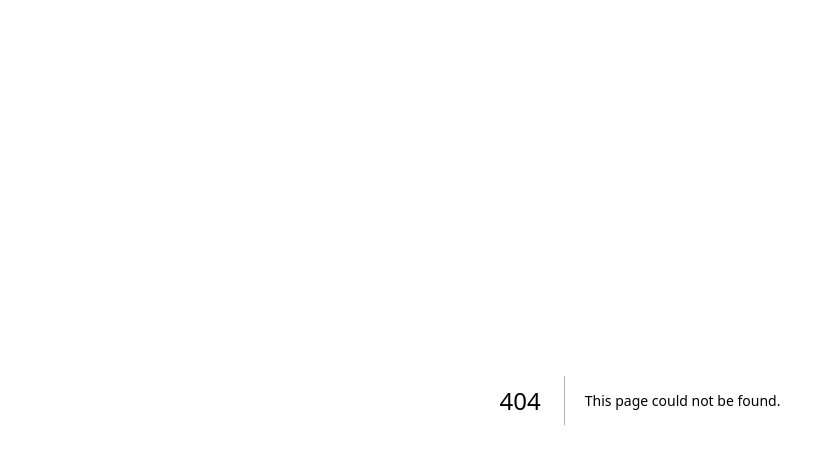
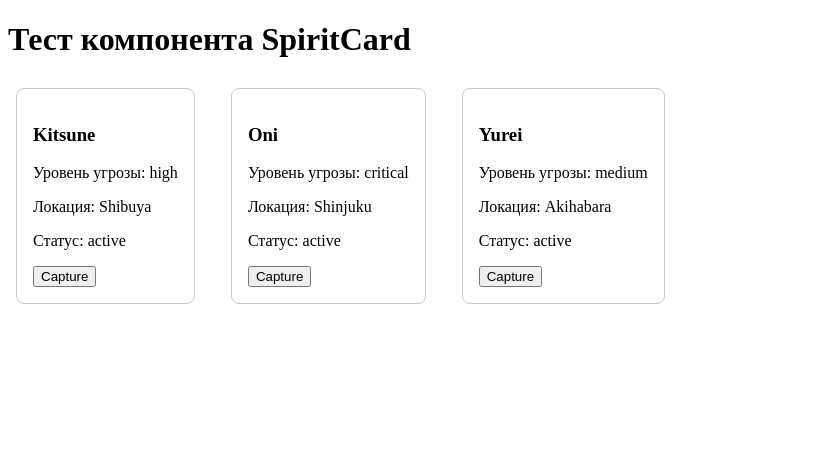
Before and after one commit to BMD63/Jujutsu-Dashboard, a Next.js app: page /test in a window 1280 px wide. Before the commit this address had no page. Shown: the top 464 px of the page, without its empty margins (0-835 px from the left). Built offline with nearby package versions, Linux system fonts and the light colour scheme.

Commit message:
feat: add SpiritCard component and test page

```diff
--- /dev/null
+++ b/src/app/test/page.tsx
@@ -0,0 +1,15 @@
+import { SpiritCard } from '@/entities/spirit/ui/SpiritCard/SpiritCard';
+import { mockSpirits } from '@/shared/api/mocks/spirits';
+
+export default function TestPage() {
+  return (
+    <div>
+      <h1>Тест компонента SpiritCard</h1>
+      <div style={{ display: 'flex', flexWrap: 'wrap', gap: '20px' }}>
+        {mockSpirits.map(spirit => (
+          <SpiritCard key={spirit.id} spirit={spirit} />
+        ))}
+      </div>
+    </div>
+  );
+}
--- /dev/null
+++ b/src/entities/spirit/ui/SpiritCard/SpiritCard.tsx
@@ -0,0 +1,23 @@
+import { Spirit } from '@/shared/api/schemas/spirit';
+
+interface SpiritCardProps {
+  spirit: Spirit;
+}
+
+export const SpiritCard = ({ spirit }: SpiritCardProps) => {
+  return (
+    <div style={{
+      border: '1px solid #ccc',
+      borderRadius: '8px',
+      padding: '16px',
+      margin: '8px',
+      maxWidth: '300px'
+    }}>
+      <h3>{spirit.name}</h3>
+      <p>Уровень угрозы: {spirit.threatLevel}</p>
+      <p>Локация: {spirit.location}</p>
+      <p>Статус: {spirit.status}</p>
+      <button>Capture</button>
+    </div>
+  );
+};
--- /dev/null
+++ b/src/shared/api/spirits.ts
@@ -0,0 +1,15 @@
+import { spiritsArraySchema } from './schemas/spirit';
+import { Spirit } from './schemas/spirit';
+
+export const fetchSpirits = async (): Promise<Spirit[]> => {
+  const response = await fetch('/api/spirits');
+
+  if (!response.ok) {
+    throw new Error(`Failed to fetch spirits: ${response.statusText}`);
+  }
+
+  const data = await response.json();
+
+  // ВАЛИДАЦИЯ
+  return spiritsArraySchema.parse(data);
+};
```
